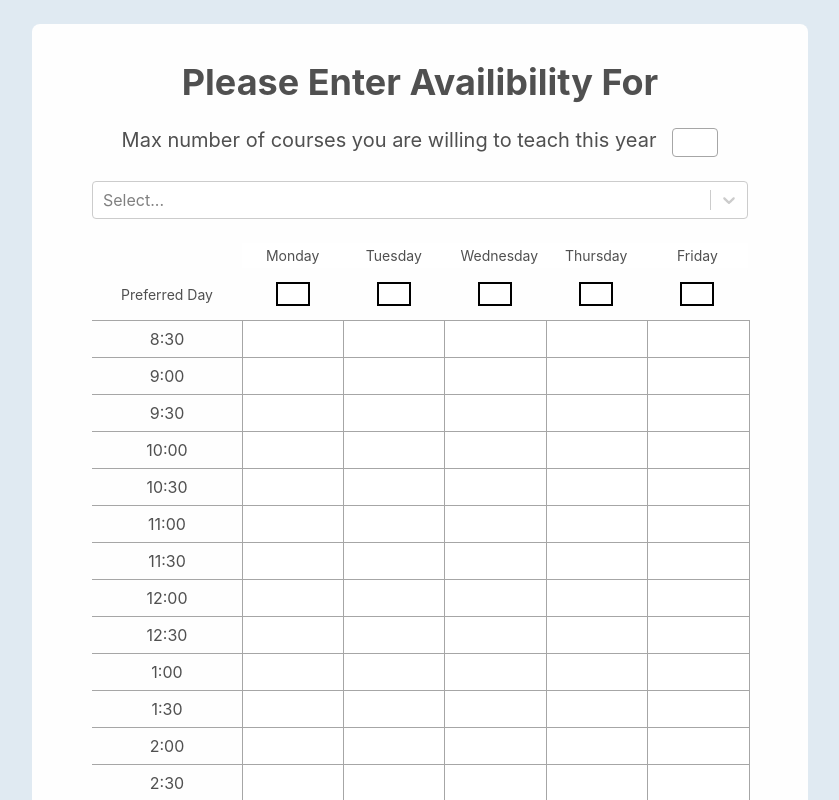
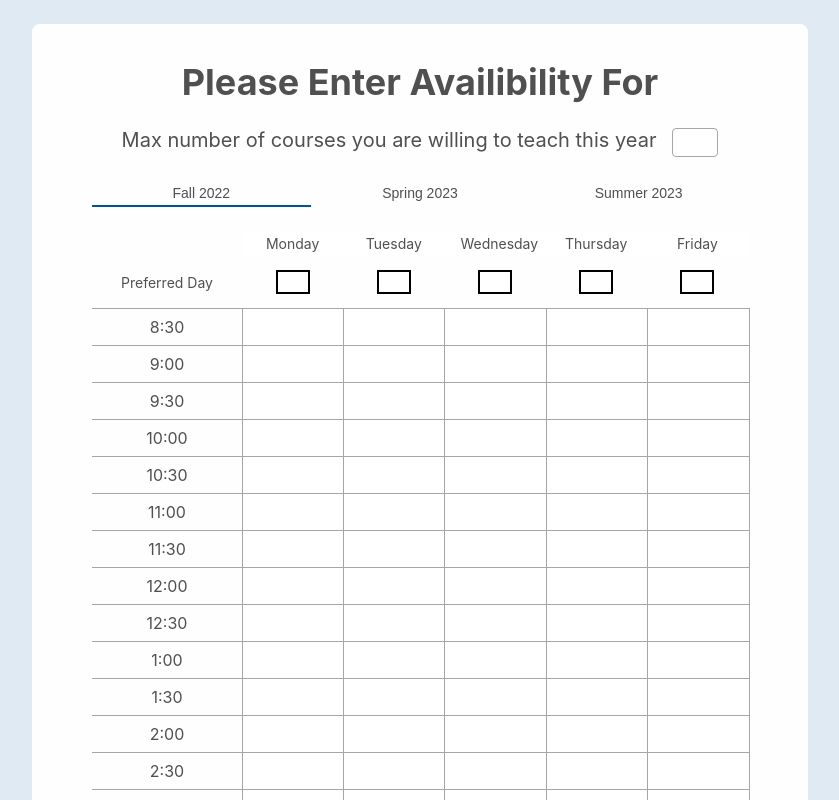
Before and after one commit to seng499-company1/frontend, a React (Create React App) app in the folder best-uvic-scheduler/: page /SelectProfessor/TimeAvail in a window 1280 px wide. Shown: the top 800 px of the page, without its empty margins (220-1059 px from the left). Built offline with nearby package versions, Linux system fonts and the light colour scheme.

Commit message:
tab fixes, and prof timetable tabs

```diff
--- a/best-uvic-scheduler/src/Components/Timetable/TimetableRow.tsx
+++ b/best-uvic-scheduler/src/Components/Timetable/TimetableRow.tsx
@@ -60,7 +60,9 @@ export function TimetableRowView(props: TimetableRowViewProps) {
         return (
           <CellDiv
             key={`${idx}-${slot}`}
-            onClick={() => onTimeslots({ dayIdx: idx, slotIdx: timeslotIdx })}
+            onMouseDown={() =>
+              onTimeslots({ dayIdx: idx, slotIdx: timeslotIdx })
+            }
             highlighted={slot}
           >
             {" "}
--- a/best-uvic-scheduler/src/Components/tab-group/tab-group.tsx
+++ b/best-uvic-scheduler/src/Components/tab-group/tab-group.tsx
@@ -2,18 +2,23 @@ import React, { useContext, useState } from "react";
 import styled from "styled-components";
 
 export interface TabGroupViewProps {
-  offset: number;
   children: React.ReactNode;
 }
 
+type SizeType = "small" | "medium" | "large";
 export interface TabProps {
   tabId: string;
   children: React.ReactNode;
+  size: SizeType;
+  onClick?: (arg?: any) => void;
 }
 
 export interface TabViewProps {
   children: React.ReactNode;
   setCurrentTab: () => void;
+  onClick?: (arg?: any) => void;
+  active: boolean;
+  size: SizeType;
 }
 
 export interface TabGroupProps {
@@ -36,41 +41,59 @@ function useTabGroup(
 ): Omit<TabGroupViewProps, "children"> & ContextProps {
   const [activeTab, setActiveTab] = useState(props.initialTabId);
 
-  const offset =
-    React.Children.toArray(props.children).findIndex((child: any) => {
-      return child?.props?.tabId == activeTab;
-    }) || 0;
+  // const offset =
+  //   React.Children.toArray(props.children).findIndex((child: any) => {
+  //     return child?.props?.tabId == activeTab;
+  //   }) || 0;
 
-  return { offset, activeTab, setActiveTab };
+  return { activeTab, setActiveTab };
 }
 
 function useTab(props: TabProps): Omit<TabViewProps, "children"> {
-  const { setActiveTab } = useContext(TabContext);
+  const { activeTab, setActiveTab } = useContext(TabContext);
 
   const setCurrentTab = () => setActiveTab(props.tabId);
 
-  return { setCurrentTab };
+  const active = props.tabId === activeTab;
+
+  return { active, setCurrentTab, onClick: props.onClick, size: props.size };
 }
 
-const tabWidth = 300;
+const paddingSize = {
+  small: "var(--space-2x-small) var(--space-small)",
+  medium: "var(--space-x-small) var(--space-med)",
+  large: "var(--space-med) var(--space-3x-large)",
+};
 
-const TabDiv = styled.div`
-  padding: 16px 32px;
-  min-width: ${tabWidth}px;
+const TabDiv = styled.div<{ active: boolean; size: SizeType }>`
+  padding: ${(props) => paddingSize[props.size]};
+  min-width: min-content;
   box-sizing: border-box;
   display: flex;
   justify-content: center;
   align-items: center;
   cursor: pointer;
   transition: border-color 0.5s linear;
+  flex: 1 1 0px;
+
+  ${(props) =>
+    props.active
+      ? "border-bottom: 2px solid var(--primary);"
+      : "margin-bottom: 2px;"}
 
   &:hover {
     background-color: var(--primary-50);
   }
 `;
 
-const TabLabelP = styled.p`
-  font-size: 20px;
+const fontSize = {
+  small: "var(--font-size-normal)",
+  medium: "var(--font-size-h3)",
+  large: "var(--font-size-h2)",
+};
+
+const TabLabelP = styled.p<{ size: SizeType }>`
+  font-size: ${(props) => fontSize[props.size]};
   font-family: sans-serif;
   margin-bottom: 2px;
   width: 100%;
@@ -83,28 +106,35 @@ const GroupContainerDiv = styled.div`
   display: flex;
 `;
 
-const IndicatorContainerDiv = styled.div``;
+// const IndicatorContainerDiv = styled.div``;
 
-const IndicatorDiv = styled.div<{ offset: number }>`
-  width: ${tabWidth}px;
-  border-bottom: 2px solid var(--primary-500);
-  transition: 0.2s ease-in-out;
-  margin-left: ${(props) => props.offset * tabWidth}px;
-`;
+// const IndicatorDiv = styled.div<{ offset: number }>`
+//   width: ${tabWidth}px;
+//   border-bottom: 2px solid var(--primary-500);
+//   transition: 0.2s ease-in-out;
+//   margin-left: ${(props) => props.offset * tabWidth}px;
+// `;
 
 export function TabGroupView(props: TabGroupViewProps) {
   return (
-    <IndicatorContainerDiv>
-      <GroupContainerDiv>{props.children}</GroupContainerDiv>
-      <IndicatorDiv offset={props.offset} />
-    </IndicatorContainerDiv>
+    // <IndicatorContainerDiv>
+    <GroupContainerDiv>{props.children}</GroupContainerDiv>
+    //<IndicatorDiv offset={props.offset} />
+    //</IndicatorContainerDiv>
   );
 }
 
 export function TabView(props: TabViewProps) {
   return (
-    <TabDiv onClick={() => props.setCurrentTab()}>
-      <TabLabelP>{props.children}</TabLabelP>
+    <TabDiv
+      active={props.active}
+      size={props.size}
+      onClick={() => {
+        props.setCurrentTab();
+        props?.onClick();
+      }}
+    >
+      <TabLabelP size={props.size}>{props.children}</TabLabelP>
     </TabDiv>
   );
 }
@@ -118,7 +148,7 @@ const TabGroup = (props: TabGroupProps) => {
         setActiveTab: viewProps.setActiveTab,
       }}
     >
-      <TabGroupView offset={viewProps.offset}>{props.children}</TabGroupView>
+      <TabGroupView>{props.children}</TabGroupView>
     </TabContext.Provider>
   );
 };
--- a/best-uvic-scheduler/src/Pages/ProfessorDataInput/ProfessorTimetable.tsx
+++ b/best-uvic-scheduler/src/Pages/ProfessorDataInput/ProfessorTimetable.tsx
@@ -6,6 +6,7 @@ import CustomButtonView from "../../Components/button/button.tsx";
 import CustomButtonGroupView from "../../Components/button/buttongroup.tsx";
 import CheckboxGroup from "../../Components/checkbox/checkbox.tsx";
 import Dropdown from "../../Components/dropdown/dropdown.tsx";
+import TabGroup from "../../Components/tab-group/tab-group.tsx";
 import { Timetable } from "../../Components/Timetable/Timetable.tsx";
 import { ProfessorContext } from "../ProfessorDataInput/index.tsx";
 import {
@@ -42,7 +43,6 @@ export interface ProfessorTimetableViewProps {
 }
 
 function updateCheckbox(state: Object, semester: string) {
-  console.log("in update checkbox");
   return { ...state, [semester]: !state[semester] };
 }
 
@@ -229,13 +229,23 @@ export function ProfessorTimetableView(props: ProfessorTimetableViewProps) {
               }
             />
           </MaxCoursesDiv>
-          <Dropdown
-            {...{
-              dropdownItems: semesters,
-              handleChange: onSelectedSemester,
-              startingValue: semesters[0].value,
+          <TabGroup initialTabId="0">
+            {semesters.map(
+              (sem: { label: string; value: string }, i: number) => {
+                return (
+                  <TabGroup.Tab
+                    tabId={`${i}`}
+                    onClick={() => {
+                      onSelectedSemester(sem);
                     }}
-          />
+                    size="small"
+                  >
+                    {sem.label}
+                  </TabGroup.Tab>
+                );
+              }
+            )}
+          </TabGroup>
           <Timetable
             semester={selectedSemester}
             timetableContext={TimetableContext}
@@ -259,6 +269,7 @@ export function ProfessorTimetableView(props: ProfessorTimetableViewProps) {
               />
             </AbsenceItemDiv>
           </AbsenceDiv>
+          {(requestOff || away) && (
             <FreeformDiv>
               <AbsenceLabelP>Reason for absence:</AbsenceLabelP>
               <AbsenceTextarea
@@ -271,6 +282,7 @@ export function ProfessorTimetableView(props: ProfessorTimetableViewProps) {
                 }
               />
             </FreeformDiv>
+          )}
         </LayoutDiv>
         <CustomButtonGroupView
           style={{ padding: "var(--space-small) 0" }}
@@ -279,7 +291,6 @@ export function ProfessorTimetableView(props: ProfessorTimetableViewProps) {
           <CustomButtonView
             {...{ Theme: "Secondary" }}
             customClickEvent={() => {
-              console.log("back");
               navigate(`/SelectProfessor/Preferences`);
             }}
           >
@@ -288,7 +299,6 @@ export function ProfessorTimetableView(props: ProfessorTimetableViewProps) {
           <CustomButtonView
             {...{ Theme: "Primary" }}
             customClickEvent={() => {
-              console.log("next");
               navigate(`/SelectProfessor/Summary`);
             }}
           >
```
Also changed, not shown: 1 other file (tests, documents, lock files or other folders). Lines whose indentation alone changed are shown as unchanged.
